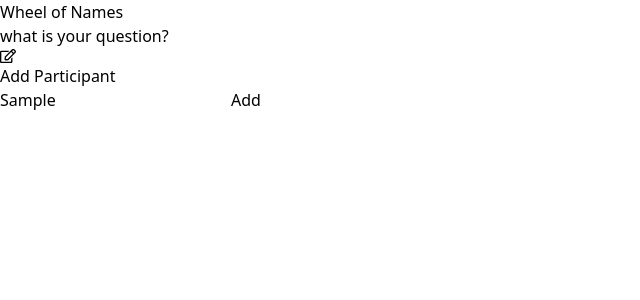
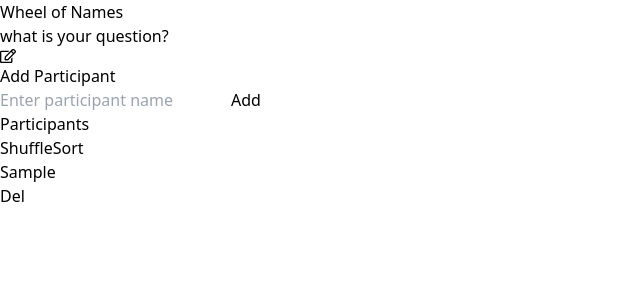
Before and after one commit to solomonrazak/wheel-of-names, a React (Vite) app: page / in a window 1280 px wide. Both pictures are taken after typing "Sample" into the empty fields and a click on the button "Add". Shown: the top 300 px of the page, without its empty margins (0-640 px from the left). Built offline with nearby package versions, Linux system fonts and the light colour scheme.

Commit message:
partipants logic

```diff
--- a/src/features/participants/index.tsx
+++ b/src/features/participants/index.tsx
@@ -1,16 +1,58 @@
-import React from 'react';
+import React, { useState } from "react";
 
-const Participants: React.FC = () => {
+const Participants: React.FC = (
+  ) => {
+  const [participant, setParticipant] = useState<string>("");
+  const [names, setNames] = useState<string[]>([]);
+
+
+ const handleAddName = () => {
+    if(participant.trim() !== "" && names.length < 5){
+        setNames([...names, participant.trim()]);
+        setParticipant("");
+    }
+ }
+
+ const handleRemoveName = (index: number) => {
+    setNames(names.filter((_, i) => i !== index));
+  };
+
   return (
     <div className="w-full">
-        <p className="text-center text-white mb-2 font-medium">Add Participant</p>
-        <div className="flex gap-2 justify-center">
-            <input className="bg-slate-900 w-[15rem] border border-white rounded-md pl-3 text-white" placeholder="Enter participant name"/>
-            <button className="py-2 px-2 font-medium rounded-md text-white bg-slate-700">Add</button>
-        </div>
+      <p className="text-center text-white mb-2 font-medium">Add Participant</p>
+      <div className="flex gap-2 justify-center">
+        <input
+          className="bg-slate-900 w-[15rem] border border-white rounded-md pl-3 text-white"
+          placeholder="Enter participant name"
+          type="text"
+          onChange={(e) => setParticipant(e.target.value)}
+          value={participant}
+        />
+        <button className="py-2 px-2 font-medium rounded-md text-white bg-slate-700" onClick={handleAddName}>
+          Add
+        </button>
+      </div>
+      <h1 className="text-center font-medium text-white pt-3">Participants</h1>
+      <div className="flex gap-2">
+        <button className="py-2 px-2 font-medium rounded-md text-white bg-slate-700">
+          Shuffle
+        </button>
+        <button className="py-2 px-2 font-medium rounded-md text-white bg-slate-700">
+          Sort
+        </button>
+      </div>
+      <ul>
+        {names.map((name, index) => (
+          <div key={index} className="flex gap-2 mb-2">
+            <div className="bg-white w-[180px] p-1 rounded-md border border-slate-900">
+              <p className="text-center font-medium text-[20px]">{name}</p>
+            </div>
+            <button className="py-2 px-3 font-medium rounded-md text-white bg-slate-700" onClick={() => handleRemoveName(index)}>Del</button>
+          </div>
+        ))}
+      </ul>
+    </div>
+  );
+};
 
-    </div>
-  )
-}
-
-export default Participants
+export default Participants;
```
